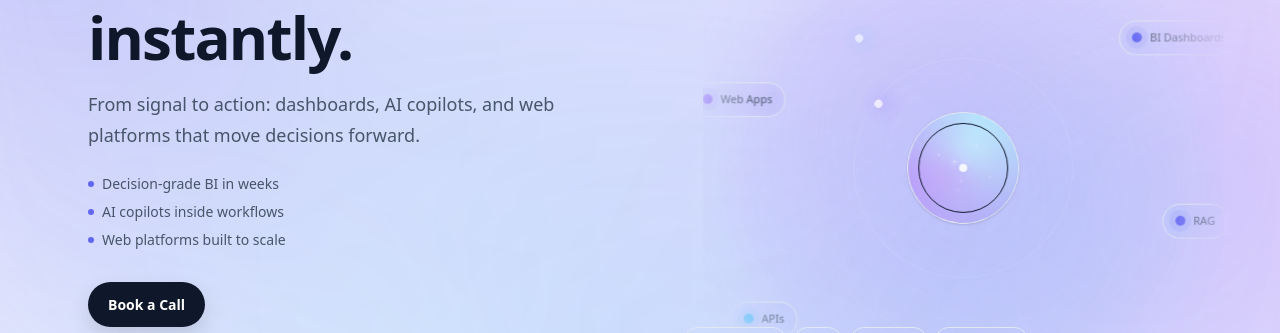
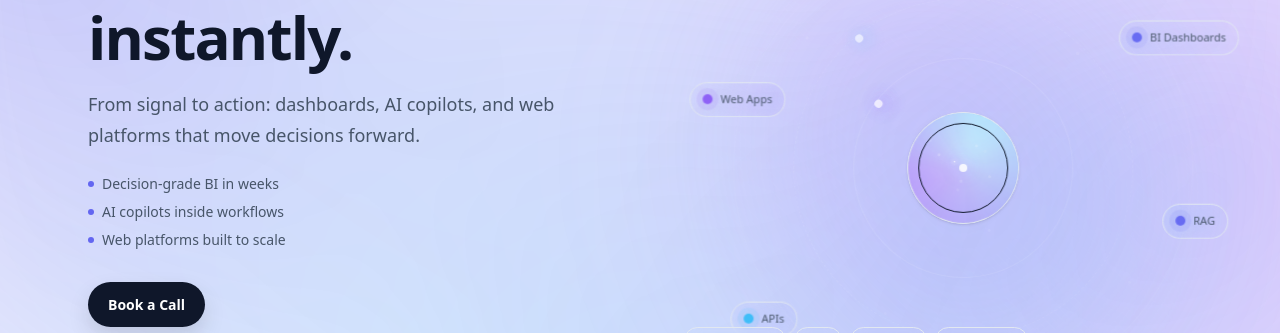
Before and after one commit to insidedopamineacademy-cmd/Business-Inside-Dopamine-Webapp, a Next.js app: page / in a window 1280 px wide. Shown: the part 285-618 px from the top of the page. Built offline with nearby package versions, Linux system fonts and the light colour scheme.

Commit message:
Remove square frame from hero orbit

```diff
--- a/src/components/sections/DopamineSystemCore.tsx
+++ b/src/components/sections/DopamineSystemCore.tsx
@@ -30,12 +30,7 @@ export default function DopamineSystemCore() {
       className="pointer-events-none select-none absolute inset-0 block overflow-visible opacity-60 md:opacity-100"
     >
       <motion.div
-        className="absolute right-1/2 top-[58%] h-[380px] w-[380px] translate-x-1/2 -translate-y-1/2 md:right-0 md:top-1/2 md:h-[520px] md:w-[520px] md:translate-x-[6%]"
-        style={{
-          maskImage: "radial-gradient(circle at center, black 58%, transparent 82%)",
-          WebkitMaskImage:
-            "radial-gradient(circle at center, black 58%, transparent 82%)",
-        }}
+        className="absolute right-1/2 top-[58%] h-[380px] w-[380px] translate-x-1/2 -translate-y-1/2 md:right-0 md:top-1/2 md:h-[520px] md:w-[520px] md:translate-x-[6%] [mask-image:radial-gradient(circle at center,black_58%,transparent_82%)]"
         animate={reduce ? undefined : { y: [0, -6, 0] }}
         transition={
           reduce
@@ -73,7 +68,7 @@ export default function DopamineSystemCore() {
         <div className="absolute left-1/2 top-1/2 h-28 w-28 -translate-x-1/2 -translate-y-1/2 overflow-hidden rounded-full border border-border bg-card shadow-sm">
           {/* galaxy swirl */}
           <motion.div
-            className="absolute inset-[-40%]"
+            className="absolute inset-[-40%] rounded-full"
             animate={reduce ? undefined : { rotate: 360 }}
             transition={
               reduce
@@ -90,7 +85,7 @@ export default function DopamineSystemCore() {
 
           {/* starfield */}
           <div
-            className="absolute inset-0"
+            className="absolute inset-0 rounded-full"
             style={{
               background:
                 "radial-gradient(circle at 20% 25%, rgba(255,255,255,.20) 0 1px, transparent 2px), radial-gradient(circle at 70% 35%, rgba(255,255,255,.16) 0 1px, transparent 2px), radial-gradient(circle at 45% 70%, rgba(255,255,255,.14) 0 1px, transparent 2px), radial-gradient(circle at 80% 75%, rgba(255,255,255,.12) 0 1px, transparent 2px)",
@@ -99,7 +94,7 @@ export default function DopamineSystemCore() {
           />
           {/* micro twinkles */}
           <motion.div
-            className="absolute inset-0"
+            className="absolute inset-0 rounded-full"
             animate={reduce ? undefined : { opacity: [0.55, 0.85, 0.55] }}
             transition={
               reduce
@@ -115,7 +110,7 @@ export default function DopamineSystemCore() {
 
           {/* subtle vignette */}
           <div
-            className="absolute inset-0"
+            className="absolute inset-0 rounded-full"
             style={{
               background:
                 "radial-gradient(circle at 50% 45%, rgba(255,255,255,.10), rgba(0,0,0,.28) 70%)",
@@ -162,7 +157,7 @@ export default function DopamineSystemCore() {
             />
             {/* tiny trail */}
             <div
-              className="absolute -left-1 -top-1 h-6 w-6"
+              className="absolute -left-1 -top-1 h-6 w-6 rounded-full"
               style={{
                 background:
                   "radial-gradient(circle at 30% 30%, rgba(255,255,255,.35), transparent 55%)",
```
